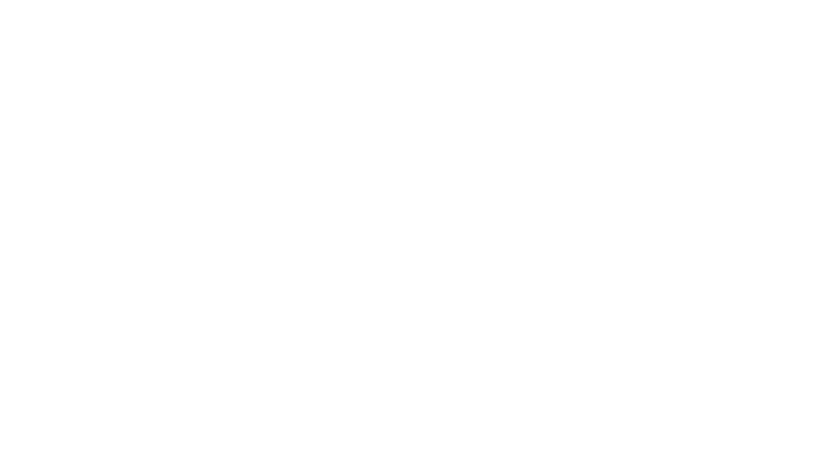
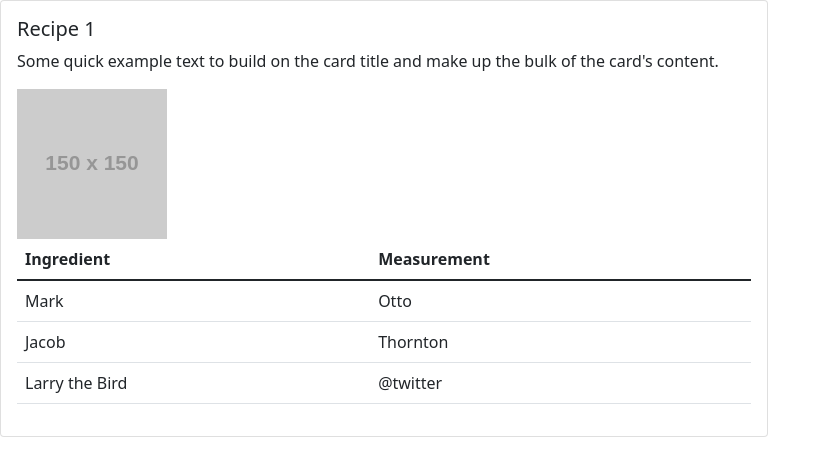
Before and after one commit to JNpudschun/cookbook, a plain HTML site: page index.html in a window 1280 px wide. Shown: the whole page, without its empty margins (0-831 px from the left). Drawn offline with nearby package versions, Linux system fonts and the light colour scheme; placeholder pictures from the web are drawn by us.

Commit message:
adding Base card Implementeation

```diff
--- a/index.html
+++ b/index.html
@@ -9,9 +9,42 @@
     <!-- JavaScript Bundle with Popper -->
     <script src="https://cdn.jsdelivr.net/npm/bootstrap@5.1.3/dist/js/bootstrap.bundle.min.js" integrity="sha384-ka7Sk0Gln4gmtz2MlQnikT1wXgYsOg+OMhuP+IlRH9sENBO0LRn5q+8nbTov4+1p" crossorigin="anonymous"></script>
     <link href="style.css" rel="stylesheet">
+    <script src="javascript.js"></script>
     <title>Cookbook</title>
 </head>
 <body>
+    <div class="card" style="width: 60%;">
 
+        <div class="card-body">
+            <h5 class="card-title">Recipe 1</h5>
+            <p class="card-text">Some quick example text to build on the card title and make up the bulk of the card's content.
+
+            </p>
+            <img src="https://via.placeholder.com/150" class="card-text" alt="Image Recipe 1">
+            <table class="table">
+                <thead>
+                  <tr>
+                    <th scope="col">Ingredient</th>
+                    <th scope="col">Measurement</th>
+                  </tr>
+                </thead>
+                <tbody>
+                  <tr>
+                    <td>Mark</td>
+                    <td>Otto</td>
+                  </tr>
+                  <tr>
+                    <td>Jacob</td>
+                    <td>Thornton</td>
+                  </tr>
+                  <tr>
+                    <td>Larry the Bird</td>
+                    <td>@twitter</td>
+                  </tr>
+                </tbody>
+              </table>
+
+        </div>
+    </div>
 </body>
 </html>
```
Also changed, not shown: javascript.js (added).
